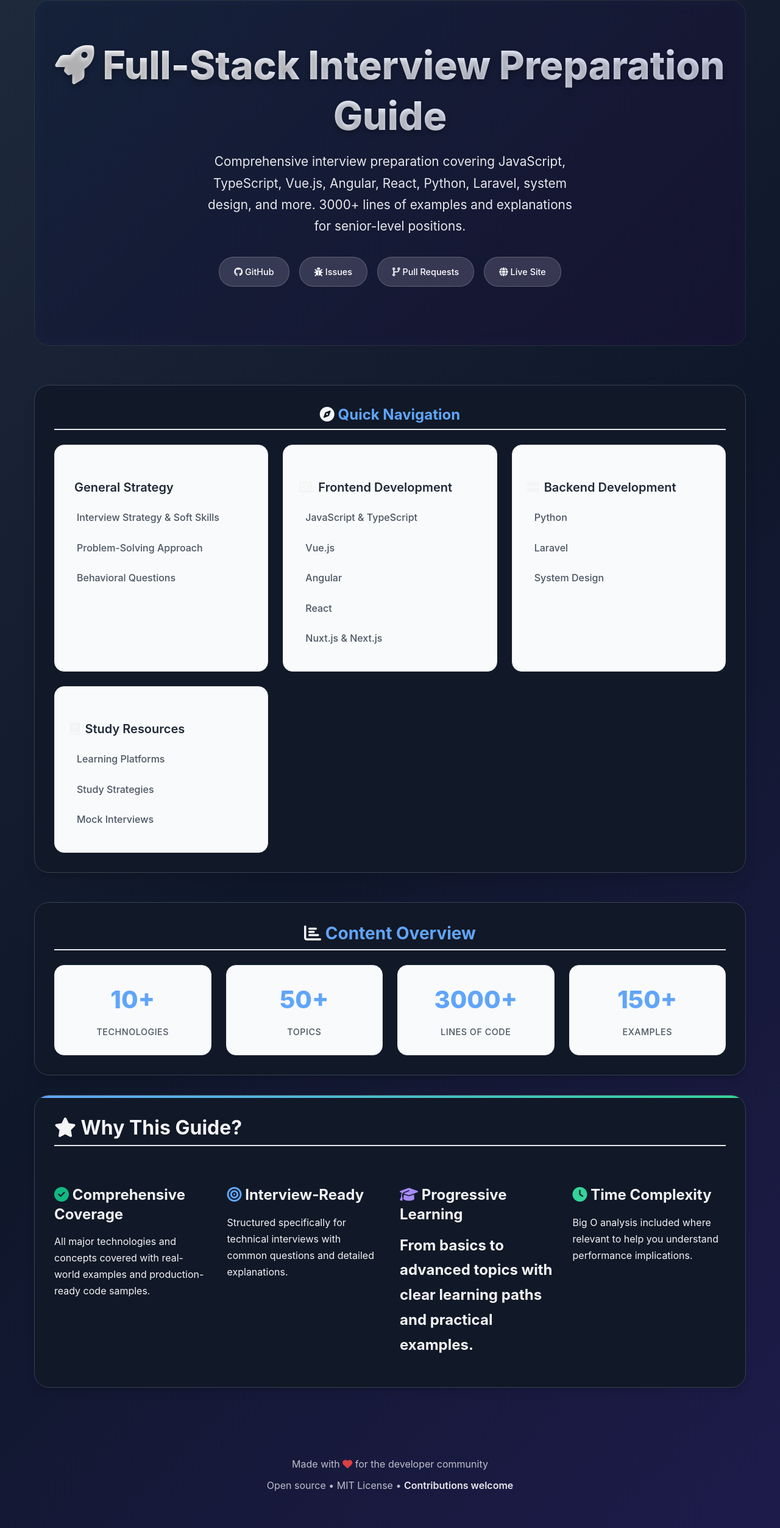
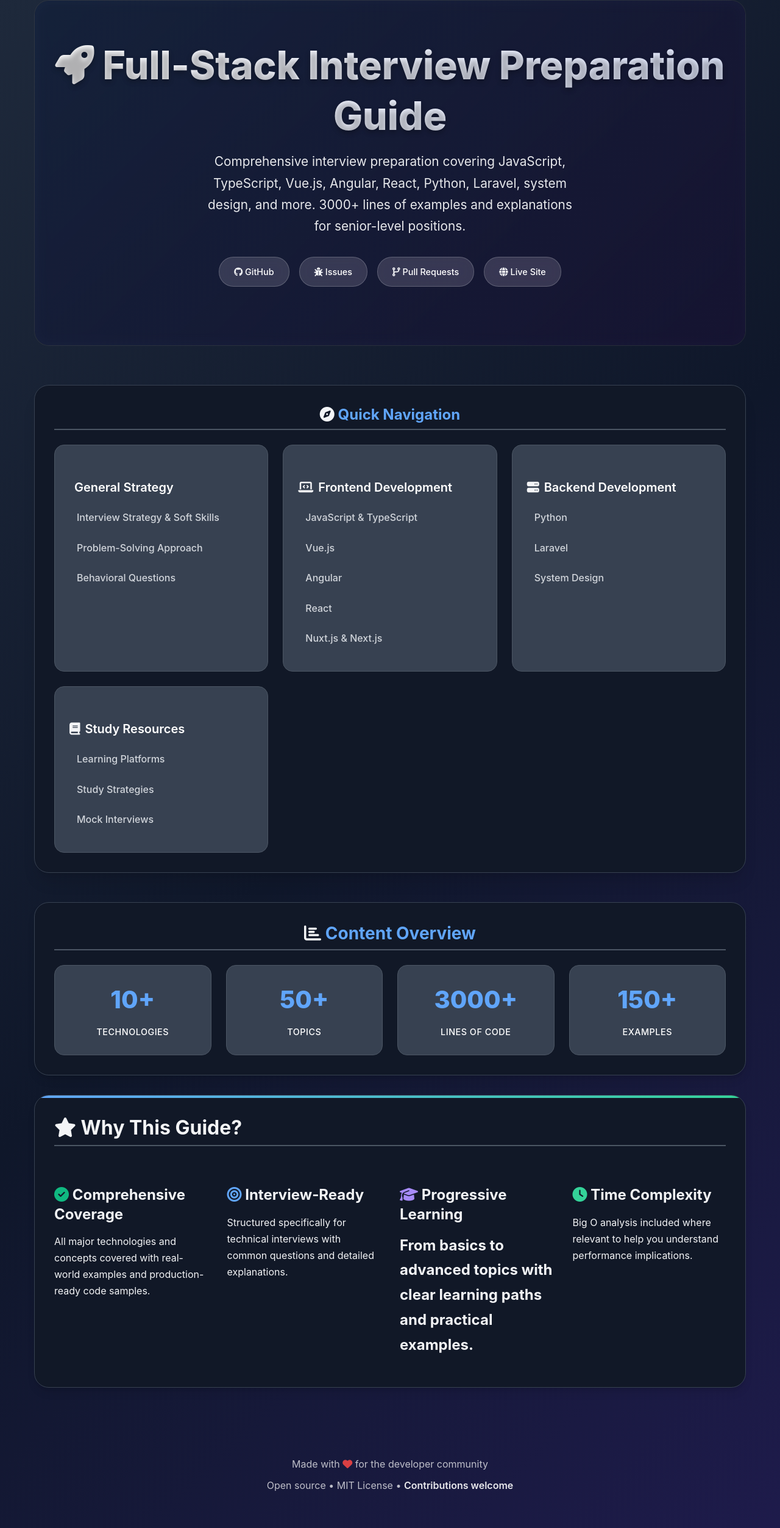
Before and after one commit to saadbinzia/full-stack-interview-preparation, a Jekyll site: the page index.html, which Jekyll copies as it is, in a window 1280 px wide. Shown: the whole page at 61% size. Built offline with Jekyll 4.4.1, drawn with Linux system fonts in a browser that asks for light colours.

Commit message:
Update styling: Make all text white and containers gray

```diff
--- a/assets/css/style.css
+++ b/assets/css/style.css
@@ -67,13 +67,13 @@
   box-sizing: border-box;
 }
 
-/* Dark Mode Base Styles */
+/* Dark Mode Base Styles - All text white */
 * {
-  color: inherit;
+  color: white;
 }
 
 body, html {
-  color: var(--gray-100);
+  color: white;
 }
 
 html {
@@ -84,7 +84,7 @@
 body {
   font-family: var(--font-sans);
   line-height: 1.6;
-  color: var(--gray-100);
+  color: white;
   background: linear-gradient(135deg, #1e293b 0%, #0f172a 50%, #1e1b4b 100%);
   min-height: 100vh;
   font-feature-settings: 'kern' 1, 'liga' 1, 'calt' 1;
@@ -202,11 +202,11 @@
 }
 
 .nav-card {
-  background: var(--gray-50);
+  background: var(--gray-700);
   border-radius: var(--radius-xl);
   padding: var(--space-6);
   transition: all var(--transition-normal);
-  border: 1px solid var(--gray-200);
+  border: 1px solid var(--gray-600);
   position: relative;
   overflow: hidden;
 }
@@ -234,7 +234,7 @@
 }
 
 .nav-card h3 {
-  color: var(--gray-800);
+  color: white;
   margin-bottom: var(--space-4);
   font-size: 1.25rem;
   font-weight: 600;
@@ -254,7 +254,7 @@
 }
 
 .nav-card a {
-  color: var(--gray-600);
+  color: var(--gray-300);
   text-decoration: none;
   padding: var(--space-2) var(--space-3);
   display: block;
@@ -295,7 +295,7 @@
 
 /* Typography */
 h1, h2, h3, h4, h5, h6 {
-  color: var(--gray-800);
+  color: white;
   font-weight: 700;
   line-height: 1.3;
   margin-bottom: var(--space-4);
@@ -309,28 +309,28 @@
 h2 {
   font-size: 2rem;
   color: var(--primary-color);
-  border-bottom: 2px solid var(--gray-200);
+  border-bottom: 2px solid var(--gray-600);
   padding-bottom: var(--space-2);
   margin-bottom: var(--space-6);
 }
 
 h3 {
   font-size: 1.5rem;
-  color: var(--gray-700);
+  color: white;
   margin-top: var(--space-8);
   margin-bottom: var(--space-4);
 }
 
 h4 {
   font-size: 1.25rem;
-  color: var(--gray-700);
+  color: white;
   margin-top: var(--space-6);
   margin-bottom: var(--space-3);
 }
 
 p {
   margin-bottom: var(--space-4);
-  color: var(--gray-600);
+  color: white;
   line-height: 1.7;
 }
 
@@ -387,7 +387,7 @@
 
 li {
   margin-bottom: var(--space-2);
-  color: var(--gray-600);
+  color: white;
   line-height: 1.6;
 }
 
@@ -423,13 +423,13 @@
 }
 
 th {
-  background: var(--gray-50);
+  background: var(--gray-700);
   font-weight: 600;
-  color: var(--gray-800);
+  color: white;
 }
 
 tr:hover {
-  background: var(--gray-50);
+  background: var(--gray-700);
 }
 
 /* Buttons */
@@ -496,10 +496,10 @@
 .stat-item {
   text-align: center;
   padding: var(--space-6);
-  background: var(--gray-50);
+  background: var(--gray-700);
   border-radius: var(--radius-xl);
   transition: all var(--transition-normal);
-  border: 1px solid var(--gray-200);
+  border: 1px solid var(--gray-600);
 }
 
 .stat-item:hover {
@@ -517,7 +517,7 @@
 }
 
 .stat-label {
-  color: var(--gray-600);
+  color: white;
   font-weight: 500;
   font-size: 0.9rem;
   text-transform: uppercase;
@@ -602,7 +602,7 @@
 }
 
 .breadcrumbs span {
-  color: var(--gray-500);
+  color: white;
   margin: 0 var(--space-2);
 }
 
@@ -797,7 +797,7 @@
   display: flex;
   align-items: center;
   gap: var(--space-2);
-  color: var(--gray-600);
+  color: white;
   text-decoration: none;
   font-weight: 500;
   padding: var(--space-2) var(--space-3);
@@ -807,13 +807,13 @@
 
 .nav-link:hover {
   color: var(--primary-color);
-  background: var(--gray-50);
+  background: var(--gray-700);
 }
 
 .nav-toggle {
   display: none;
   font-size: 1.5rem;
-  color: var(--gray-600);
+  color: white;
   cursor: pointer;
 }
 
@@ -882,7 +882,7 @@
 .toc-link {
   display: block;
   padding: var(--space-2) var(--space-3);
-  color: var(--gray-600);
+  color: white;
   text-decoration: none;
   border-radius: var(--radius-md);
   font-size: 0.9rem;
@@ -890,7 +890,7 @@
 }
 
 .toc-link:hover {
-  background: var(--gray-50);
+  background: var(--gray-700);
   color: var(--primary-color);
 }
 
@@ -923,7 +923,7 @@
 }
 
 .article-header h1 {
-  color: var(--gray-800);
+  color: white;
   font-size: 2.5rem;
   margin-bottom: var(--space-4);
   line-height: 1.2;
@@ -931,7 +931,7 @@
 
 .article-description {
   font-size: 1.2rem;
-  color: var(--gray-600);
+  color: white;
   margin: 0;
 }
 
@@ -945,18 +945,18 @@
   margin-top: var(--space-12);
   margin-bottom: var(--space-6);
   padding-bottom: var(--space-3);
-  border-bottom: 2px solid var(--gray-200);
+  border-bottom: 2px solid var(--gray-600);
 }
 
 .article-content h3 {
-  color: var(--gray-700);
+  color: white;
   font-size: 1.5rem;
   margin-top: var(--space-8);
   margin-bottom: var(--space-4);
 }
 
 .article-content h4 {
-  color: var(--gray-700);
+  color: white;
   font-size: 1.25rem;
   margin-top: var(--space-6);
   margin-bottom: var(--space-3);
@@ -964,7 +964,7 @@
 
 .article-content p {
   margin-bottom: var(--space-4);
-  color: var(--gray-600);
+  color: white;
 }
 
 .article-content ul, .article-content ol {
@@ -974,7 +974,7 @@
 
 .article-content li {
   margin-bottom: var(--space-2);
-  color: var(--gray-600);
+  color: white;
 }
 
 /* Article Footer */
@@ -1003,10 +1003,10 @@
   align-items: center;
   gap: var(--space-2);
   padding: var(--space-4) var(--space-6);
-  background: var(--gray-50);
+  background: var(--gray-700);
   border-radius: var(--radius-lg);
   text-decoration: none;
-  color: var(--gray-700);
+  color: white;
   transition: all var(--transition-fast);
   flex: 1;
   min-width: 200px;
@@ -1185,7 +1185,7 @@
   }
 
   .nav-menu a {
-    color: var(--gray-300) !important;
+    color: white !important;
   }
 
   .nav-menu a:hover {
```
